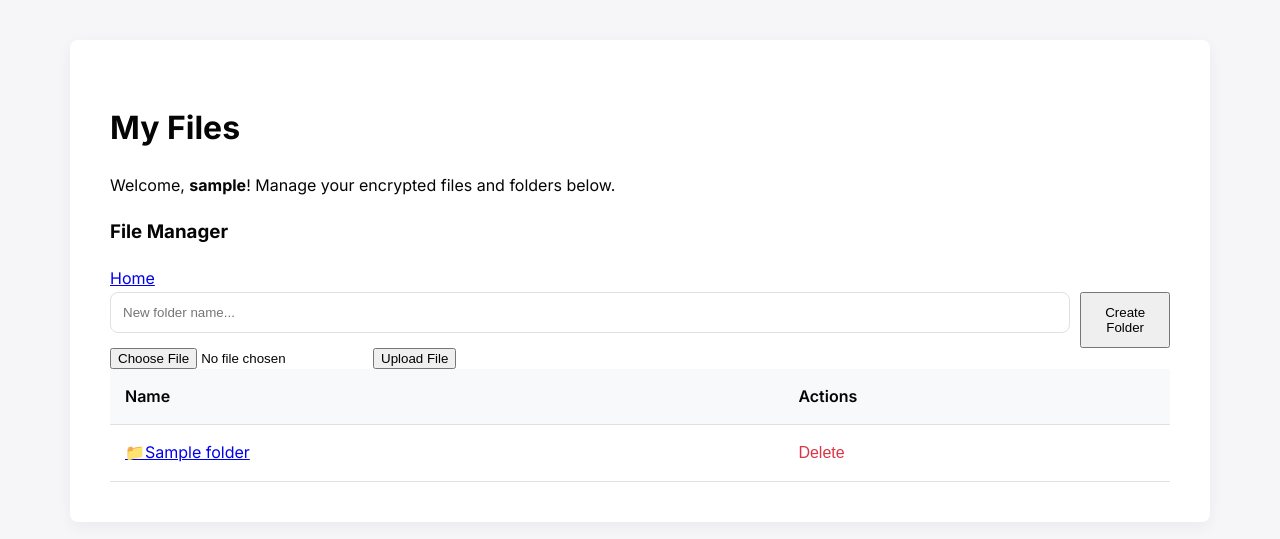
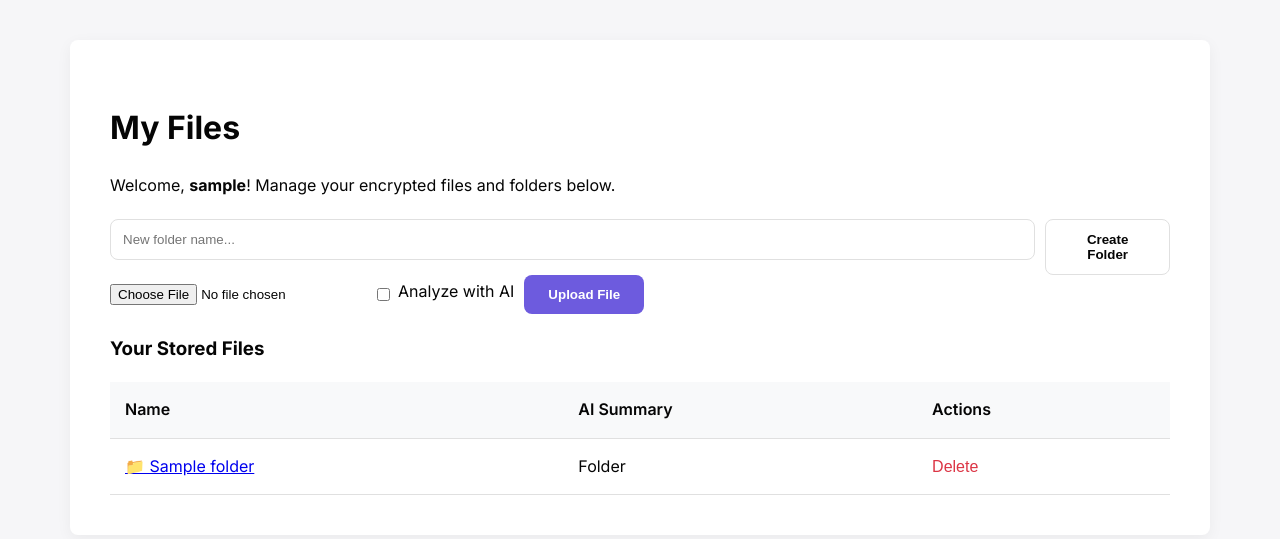
Before and after one commit to petrifiedsage/Guardio, a Flask app: page /dashboard in a window 1280 px wide. Shown: the part 69-608 px from the top of the page. Run offline with Flask 3, Linux system fonts and the light colour scheme; a user stored in the database is signed in; tables that the repository leaves empty hold one stand-in row (values such as "Sample post"); parts of the project's set-up code (start-up, migrations or seed data) failed here and were passed over.

Commit message:
added ai analyzer module

```diff
--- a/app.py
+++ b/app.py
@@ -9,7 +9,7 @@ from flask_sqlalchemy import SQLAlchemy
 from flask_bcrypt import Bcrypt
 from flask_login import LoginManager, UserMixin, login_user, logout_user, login_required, current_user
 from cryptography.fernet import Fernet
-from sqlalchemy.orm import backref
+import google.generativeai as genai
 
 import pyotp
 import qrcode
@@ -20,25 +20,25 @@ load_dotenv()
 
 app = Flask(__name__)
 
-# Load secret key from environment variable.
+# Load keys from environment variables
 SECRET_KEY = os.getenv('SECRET_KEY')
-if not SECRET_KEY:
-    raise ValueError("Error: SECRET_KEY not set. Make sure it's in your .env file.")
+ENCRYPTION_KEY = os.getenv('ENCRYPTION_KEY')
+GEMINI_API_KEY = os.getenv('GEMINI_API_KEY')
+
+if not all([SECRET_KEY, ENCRYPTION_KEY, GEMINI_API_KEY]):
+    raise ValueError("One or more required environment variables are not set.")
+
 app.config['SECRET_KEY'] = SECRET_KEY
-
-# Configure the SQLite database
 app.config['SQLALCHEMY_DATABASE_URI'] = 'sqlite:///mfa_app.db'
-app.config['SQLALCHEMY_TRACK_MODifications'] = False
-
-# --- Encryption Setup ---
-ENCRYPTION_KEY = os.getenv('ENCRYPTION_KEY')
-if not ENCRYPTION_KEY:
-    raise ValueError("Error: ENCRYPTION_KEY not set. Make sure it's in your .env file.")
-fernet = Fernet(ENCRYPTION_KEY.encode())
+app.config['SQLALCHEMY_TRACK_MODIFICATIONS'] = False
+app.config['SQLALCHEMY_ENGINE_OPTIONS'] = {'pool_timeout': 30}
 
 
+# --- AI and Encryption Setup ---
+fernet = Fernet(ENCRYPTION_KEY.encode())
+genai.configure(api_key=GEMINI_API_KEY)
+
 # --- Extensions Initialization ---
-
 db = SQLAlchemy(app)
 bcrypt = Bcrypt(app)
 login_manager = LoginManager(app)
@@ -54,62 +54,52 @@ def admin_required(f):
         return f(*args, **kwargs)
     return decorated_function
 
+def analyze_file_with_ai(file_data, filename):
+    """Sends file content to Gemini for analysis."""
+    try:
+        model = genai.GenerativeModel('gemini-1.5-flash')
+        content_preview = file_data.decode('utf-8', errors='ignore')
+        prompt = f"Analyze the following file content from a file named '{filename}'. Provide a one-sentence summary and state if it appears safe or potentially malicious. Content preview: {content_preview[:2000]}"
+        response = model.generate_content(prompt)
+        return response.text
+    except Exception as e:
+        print(f"AI analysis failed: {e}")
+        return "AI analysis could not be performed due to an error."
 # --- Database Models ---
 
-class User(UserMixin, db.Model):
-    """User model for storing user details."""
+class User(db.Model, UserMixin):
     id = db.Column(db.Integer, primary_key=True)
     username = db.Column(db.String(80), unique=True, nullable=False)
     email = db.Column(db.String(120), unique=True, nullable=True)
     password_hash = db.Column(db.String(128), nullable=False)
     otp_secret = db.Column(db.String(16), nullable=False)
-    role = db.Column(db.String(20), nullable=False, default='user') # User role for RBAC
-
-    # Relationships
+    role = db.Column(db.String(20), nullable=False, default='user')
     files = db.relationship('File', backref='owner', lazy=True, cascade="all, delete-orphan")
     folders = db.relationship('Folder', backref='owner', lazy=True, cascade="all, delete-orphan")
     password_entries = db.relationship('PasswordEntry', backref='owner', lazy=True, cascade="all, delete-orphan")
 
-
-    def __repr__(self):
-        return f'<User {self.username}>'
-
 class Folder(db.Model):
-    """Folder model for organizing files."""
     id = db.Column(db.Integer, primary_key=True)
     name = db.Column(db.String(100), nullable=False)
     user_id = db.Column(db.Integer, db.ForeignKey('user.id'), nullable=False)
-
     parent_id = db.Column(db.Integer, db.ForeignKey('folder.id'))
     parent = db.relationship('Folder', remote_side=[id], backref='subfolders')
-
     files = db.relationship('File', backref='folder', lazy='dynamic', cascade="all, delete-orphan")
 
-    def __repr__(self):
-        return f'<Folder {self.name}>'
-
-
 class File(db.Model):
-    """File model for storing encrypted user files."""
     id = db.Column(db.Integer, primary_key=True)
     filename = db.Column(db.String(150), nullable=False)
     data = db.Column(db.LargeBinary, nullable=False)
     user_id = db.Column(db.Integer, db.ForeignKey('user.id'), nullable=False)
-    folder_id = db.Column(db.Integer, db.ForeignKey('folder.id'))
-
-    def __repr__(self):
-        return f'<File {self.filename}>'
+    ai_summary = db.Column(db.Text, nullable=True)
+    folder_id = db.Column(db.Integer, db.ForeignKey('folder.id'), nullable=True)
 
 class PasswordEntry(db.Model):
-    """Model for storing encrypted password entries."""
     id = db.Column(db.Integer, primary_key=True)
     website = db.Column(db.String(150), nullable=False)
     username = db.Column(db.String(150), nullable=False)
     encrypted_password = db.Column(db.LargeBinary, nullable=False)
     user_id = db.Column(db.Integer, db.ForeignKey('user.id'), nullable=False)
-
-    def __repr__(self):
-        return f'<PasswordEntry {self.website}>'
 
 
 # --- Flask-Login User Loader ---
@@ -130,15 +120,23 @@ def signup():
         username = request.form.get('username')
         password = request.form.get('password')
         email = request.form.get('email')
-        existing_user = User.query.filter((User.username == username) | (User.email == email)).first()
-        if existing_user:
-            flash('Username or email already exists. Please choose another.', 'danger')
+
+        # FIX: Separate checks for username and email to handle blank emails correctly
+        user_by_username = User.query.filter_by(username=username).first()
+        if user_by_username:
+            flash('Username already exists. Please choose another.', 'danger')
             return redirect(url_for('signup'))
+
+        # Only check for email uniqueness if an email is provided
+        if email:
+            user_by_email = User.query.filter_by(email=email).first()
+            if user_by_email:
+                flash('Email already exists. Please choose another.', 'danger')
+                return redirect(url_for('signup'))
 
         hashed_password = bcrypt.generate_password_hash(password).decode('utf-8')
         otp_secret = pyotp.random_base32()
 
-        # Determine role: first user is admin
         role = 'admin' if User.query.count() == 0 else 'user'
 
         new_user = User(
@@ -196,14 +194,35 @@ def dashboard(folder_id):
 
     if request.method == 'POST' and 'file' in request.files:
         file = request.files['file']
+        analyze = request.form.get('analyze_file')
+
         if file.filename == '':
             flash('No selected file', 'danger')
-        elif file:
-            encrypted_data = fernet.encrypt(file.read())
-            new_file = File(filename=file.filename, data=encrypted_data, owner=current_user, folder_id=folder_id)
+            return redirect(request.url)
+
+        if file:
+            file_data = file.read()
+            encrypted_data = fernet.encrypt(file_data)
+
+            ai_summary = None
+            if analyze:
+                try:
+                    decrypted_data_for_ai = fernet.decrypt(encrypted_data)
+                    ai_summary = analyze_file_with_ai(decrypted_data_for_ai, file.filename)
+                except Exception as e:
+                    ai_summary = f"Could not perform AI analysis. Error: {e}"
+
+            new_file = File(
+                filename=file.filename,
+                data=encrypted_data,
+                owner=current_user,
+                ai_summary=ai_summary,
+                folder_id=folder_id
+            )
             db.session.add(new_file)
             db.session.commit()
-            flash('File uploaded and encrypted successfully!', 'success')
+            flash('File uploaded successfully!', 'success')
+
         return redirect(url_for('dashboard', folder_id=folder_id))
 
     if current_folder:
@@ -214,6 +233,7 @@ def dashboard(folder_id):
         files = File.query.filter_by(user_id=current_user.id, folder_id=None).all()
 
     return render_template('dashboard.html', files=files, folders=folders, current_folder=current_folder)
+
 
 
 @app.route('/create-folder', methods=['POST'])
--- a/requirements.txt
+++ b/requirements.txt
@@ -7,3 +7,4 @@ qrcode
 Pillow
 python-dotenv
 cryptography
+google-generativeai
--- a/templates/dashboard.html
+++ b/templates/dashboard.html
@@ -7,82 +7,74 @@
     {% with messages = get_flashed_messages(with_categories=true) %}{% if messages %}
         {% for category, message in messages %}<div class="flash-{{ category }}">{{ message }}</div>{% endfor %}
     {% endif %}{% endwith %}
-    <div class="file-manager">
-        <h3>File Manager</h3>
-        <div class="breadcrumb">
-            <a href="{{ url_for('dashboard') }}">Home</a>
-            {% if current_folder and current_folder.parent %}
-                <span>/ ... /</span>
-                <a href="{{ url_for('dashboard', folder_id=current_folder.parent.id) }}">{{ current_folder.parent.name }}</a>
-            {% endif %}
-            {% if current_folder %}
-                <span>/</span> <strong>{{ current_folder.name }}</strong>
-            {% endif %}
-        </div>
 
-        <div class="actions-bar">
-            <form action="{{ url_for('create_folder') }}" method="post" style="display: flex; gap: 10px;">
+    <!-- FIX: Added back the actions bar for creating folders and uploading files -->
+    <div class="actions-bar" style="margin-top: 20px;">
+        <form action="{{ url_for('create_folder') }}" method="post" style="display: flex; gap: 10px; align-items: center;">
             <input type="hidden" name="parent_id" value="{{ current_folder.id if current_folder else '' }}">
             <input type="text" name="folder_name" placeholder="New folder name..." required>
-                <button type="submit">Create Folder</button>
+            <button type="submit" class="btn btn-secondary">Create Folder</button>
         </form>
-            <form method="post" enctype="multipart/form-data" style="display: flex; gap: 10px;">
+        <form method="post" enctype="multipart/form-data" style="display: flex; gap: 10px; align-items: center;">
             <input type="file" name="file" required>
-                <button type="submit">Upload File</button>
+            <div style="display: flex; align-items: center; gap: 5px;">
+                <input type="checkbox" id="analyze_file" name="analyze_file" value="true">
+                <label for="analyze_file" style="display: inline; font-weight: normal;">Analyze with AI</label>
+            </div>
+            <button type="submit" class="btn btn-primary">Upload File</button>
         </form>
     </div>
 
+    <div class="table-container">
+        <h3>
+            {% if current_folder %}
+                Contents of /{{ current_folder.name }}
+            {% else %}
+                Your Stored Files
+            {% endif %}
+        </h3>
         <table>
             <thead>
                 <tr>
                     <th>Name</th>
+                    <th>AI Summary</th>
                     <th>Actions</th>
                 </tr>
             </thead>
             <tbody>
                 {% if current_folder %}
                 <tr>
-                    <td colspan="2">
-                        <a href="{{ url_for('dashboard', folder_id=current_folder.parent_id) }}">
-                            <span class="icon">⤴️</span>.. Back
-                        </a>
-                    </td>
+                    <td colspan="3"><a href="{{ url_for('dashboard', folder_id=current_folder.parent_id) }}">⤴️ .. Back</a></td>
                 </tr>
                 {% endif %}
-
                 {% for folder in folders %}
                 <tr>
+                    <td><a href="{{ url_for('dashboard', folder_id=folder.id) }}">📁 {{ folder.name }}</a></td>
+                    <td>Folder</td>
                     <td>
-                        <a href="{{ url_for('dashboard', folder_id=folder.id) }}">
-                            <span class="icon">📁</span>{{ folder.name }}
-                        </a>
-                    </td>
-                    <td>
-                        <form action="{{ url_for('delete_folder', folder_id=folder.id) }}" method="post" onsubmit="return confirm('Are you sure you want to delete this folder? It must be empty.');">
+                        <form action="{{ url_for('delete_folder', folder_id=folder.id) }}" method="post" onsubmit="return confirm('Are you sure? It must be empty.');">
                             <button type="submit" class="delete-btn">Delete</button>
                         </form>
                     </td>
                 </tr>
                 {% endfor %}
-
                 {% for file in files %}
                 <tr>
+                    <td>📄 {{ file.filename }}</td>
+                    <td><em>{{ file.ai_summary or 'Not analyzed' }}</em></td>
                     <td>
-                        <span class="icon">📄</span>{{ file.filename }}
-                    </td>
-                    <td>
-                        <a href="{{ url_for('download_file', file_id=file.id) }}">Download</a> |
-                        <form action="{{ url_for('delete_file', file_id=file.id) }}" method="post" style="display: inline;" onsubmit="return confirm('Are you sure you want to delete this file?');">
+                        <a href="{{ url_for('download_file', file_id=file.id) }}" class="btn-secondary" style="padding: 5px 10px;">Download</a>
+                        <form action="{{ url_for('delete_file', file_id=file.id) }}" method="post" style="display: inline;" onsubmit="return confirm('Are you sure?');">
                             <button type="submit" class="delete-btn">Delete</button>
                         </form>
                     </td>
                 </tr>
                 {% endfor %}
+                {% if not files and not folders %}
+                <tr><td colspan="3" style="text-align: center;">This folder is empty.</td></tr>
+                {% endif %}
             </tbody>
         </table>
-        {% if not folders and not files %}
-            <p style="text-align: center; padding: 20px;">This folder is empty.</p>
-        {% endif %}
     </div>
 </div>
 {% endblock %}
--- a/templates/signup.html
+++ b/templates/signup.html
@@ -12,7 +12,7 @@
             <input type="text" id="username" name="username" required>
         </div>
         <div class="form-section">
-            <label for="email">Email (Optional)</label>
+            <label for="email">Email </label>
             <input type="email" id="email" name="email">
         </div>
         <div class="form-section">
```
Also changed, not shown: templates/user_details.html (+8 -11 lines), instance/database.db (deleted), 1 other file. Lines whose indentation alone changed are shown as unchanged.
